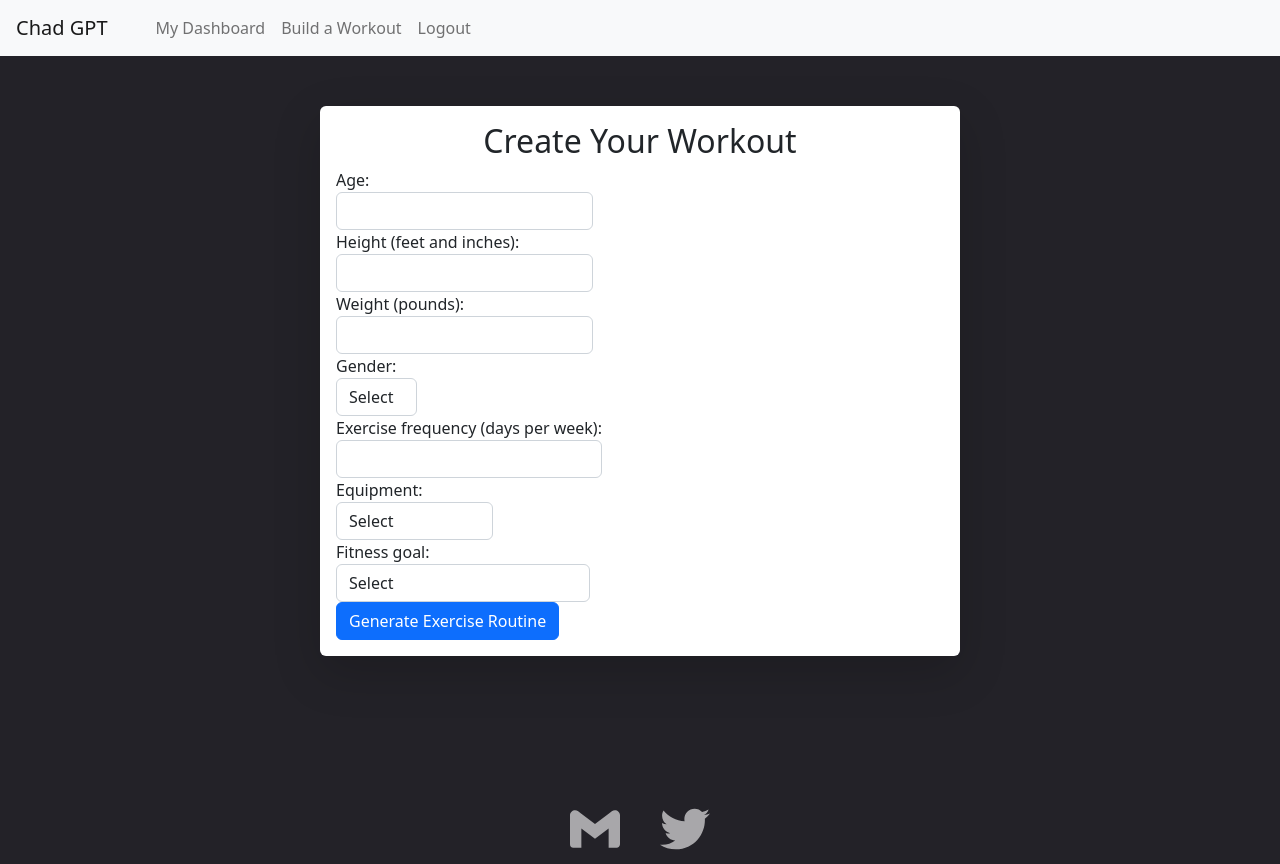
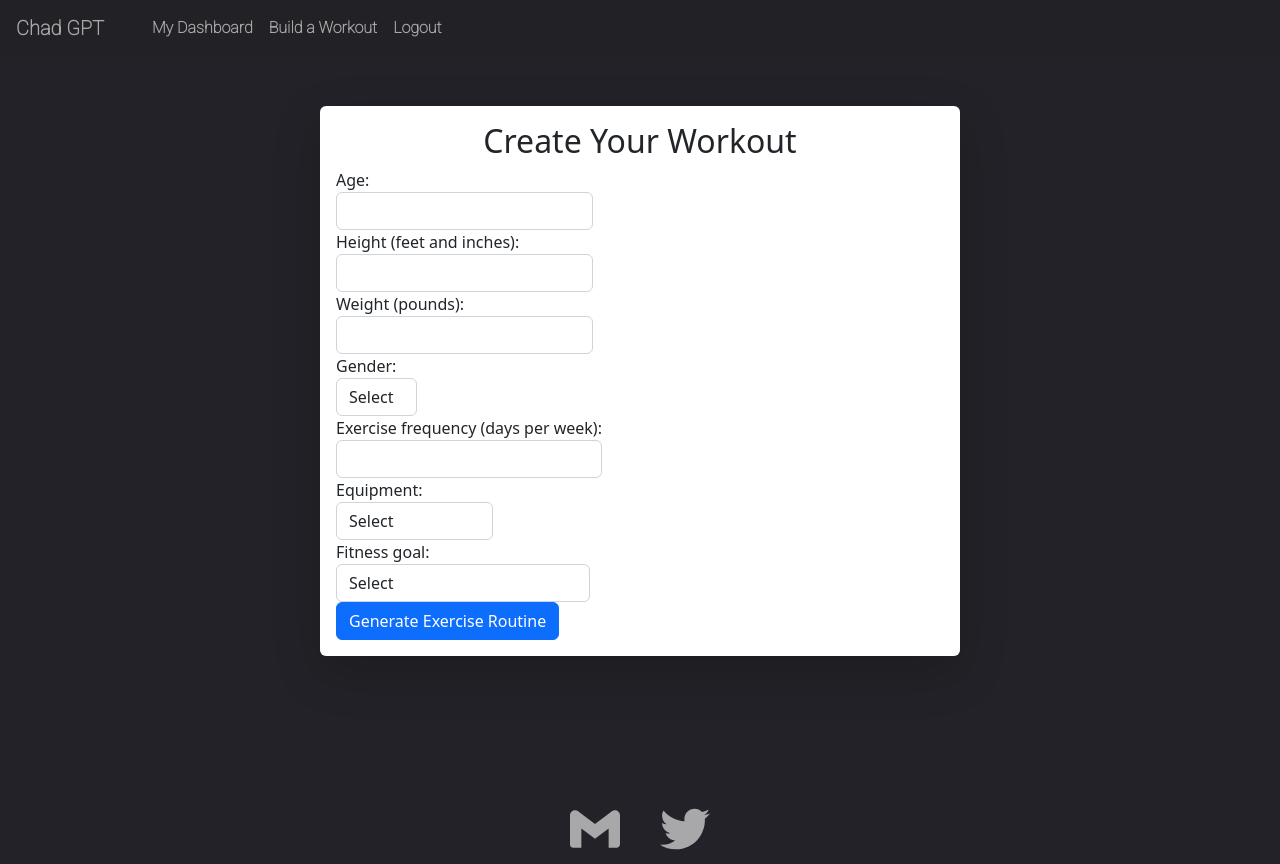
Before and after one commit to ScorpionFiko/chad-gpt, a React (Create React App) app in the folder client/: page /buildWorkout in a window 1280 px wide. Built offline with nearby package versions, Linux system fonts and the light colour scheme; no server answers; a web font is replaced by a local one.

Commit message:
STYLING: Navbar expands/collapses into hamburger

```diff
--- a/client/src/components/Nav/index.js
+++ b/client/src/components/Nav/index.js
@@ -1,14 +1,33 @@
-import React from "react";
-import Auth from "../../utils/auth";
-import { Link } from "react-router-dom";
+import React, { useState } from 'react';
+import Auth from '../../utils/auth';
+import { Link } from 'react-router-dom';
+import './style.css';
 
 function Navigation() {
+  const [collapsed, setCollapsed] = useState(true);
+
+  const toggleNavbar = () => {
+    setCollapsed(!collapsed);
+  };
+
+  const closeNavbar = () => {
+    if (!collapsed) setCollapsed(true);
+  };
+
+  const navClass = collapsed ? 'collapse navbar-collapse' : 'navbar-collapse';
+
   return (
-    <nav className="navbar navbar-expand-lg navbar-light bg-light">
+    <nav className="navbar navbar-expand-lg custom-navbar">
       <div className="navbar-brand px-3">Chad GPT</div>
-      <div id="navbarNav">
-        <ul className="navbar-nav px-2">
-          {" "}
+      <button
+        className="navbar-toggler"
+        type="button"
+        onClick={toggleNavbar}
+      >
+        <span className="navbar-toggler-icon"></span>
+      </button>
+      <div id="navbarNav" className={navClass}>
+        <ul className="navbar-nav px-2" onClick={closeNavbar}>
           <li className="nav-item active">
             <Link className="nav-link" to="/">
               My Dashboard
@@ -20,7 +39,14 @@ function Navigation() {
             </Link>
           </li>
           <li className="nav-item">
-            <a className="nav-link" href="/" onClick={() => Auth.logout()}>
+            <a
+              className="nav-link"
+              href="/"
+              onClick={(e) => {
+                e.preventDefault();
+                Auth.logout();
+              }}
+            >
               Logout
             </a>
           </li>
--- /dev/null
+++ b/client/src/components/Nav/style.css
@@ -0,0 +1,15 @@
+nav {
+    font-family: Roboto !important;
+    font-weight: bolder;
+}
+
+
+
+.navbar.custom-navbar {
+    background-color: #222125 !important;
+  }
+
+  .navbar.custom-navbar .navbar-brand,
+  .navbar.custom-navbar .nav-link {
+    color: rgba(245, 245, 245, 0.637) !important;
+  }
```
